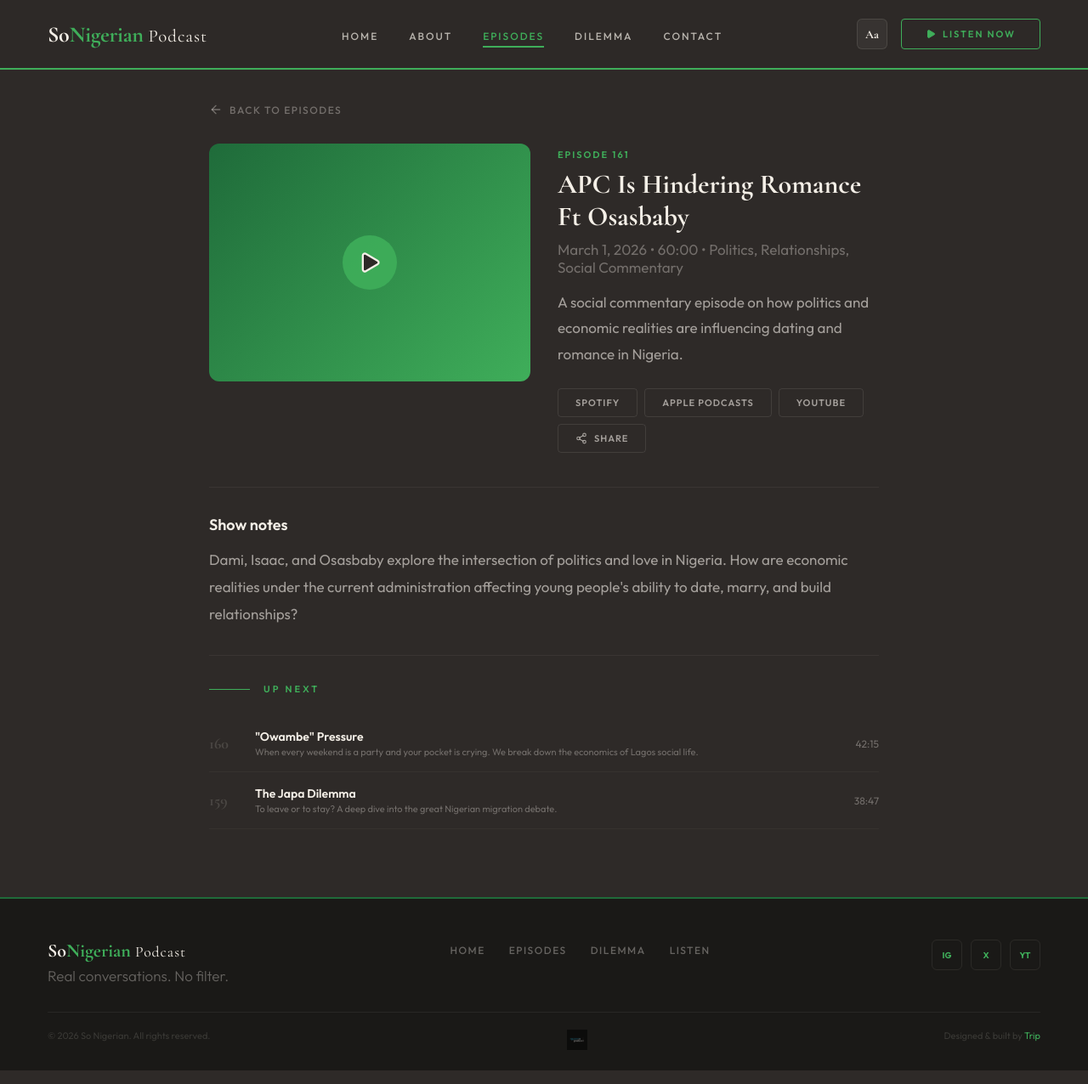
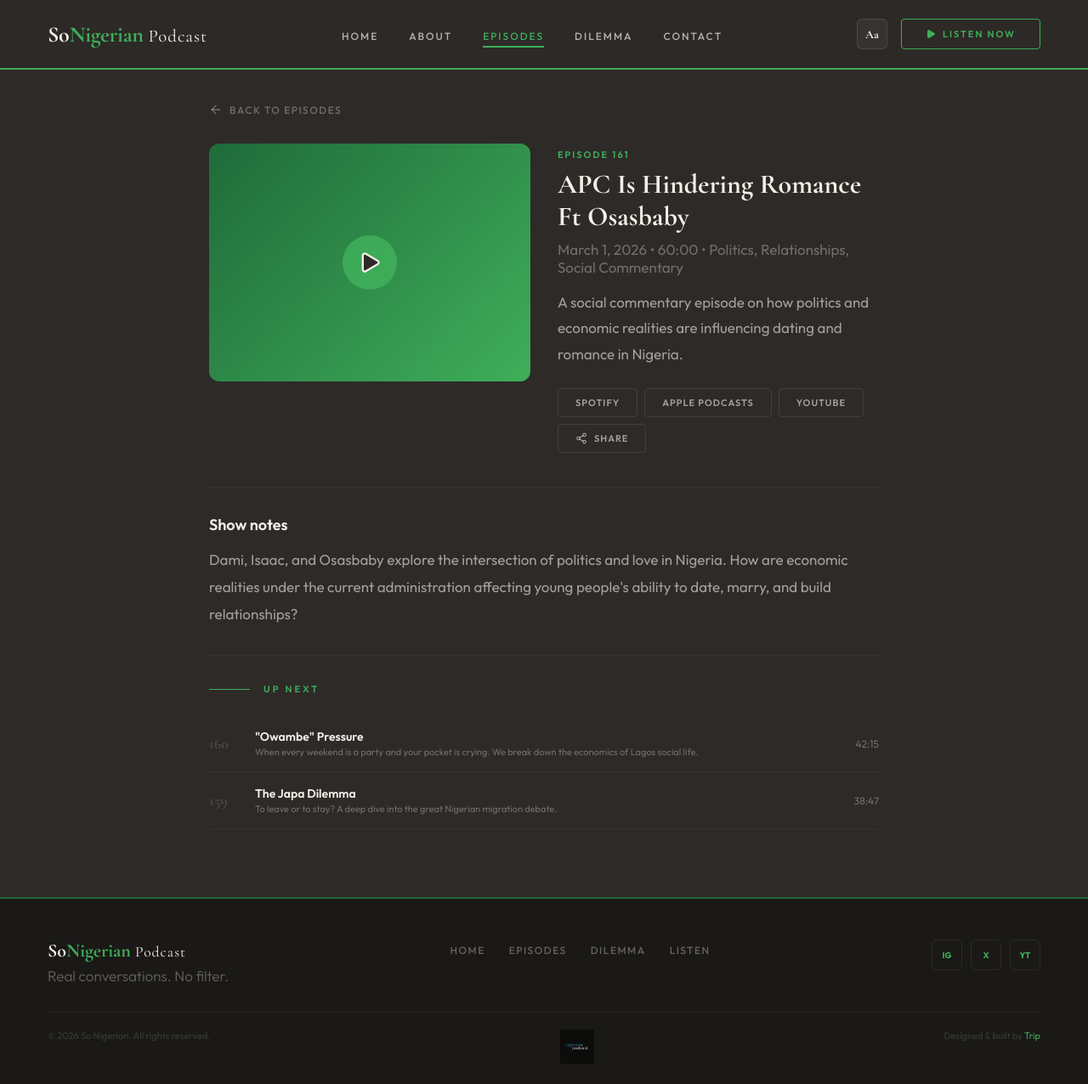
Before and after one commit to ajadonai/sonigerian, a React (Vite) app: page /episodes/apc-hindering-romance in a window 1280 px wide. Shown: the whole page at 85% size. Built offline with nearby package versions, Linux system fonts and the light colour scheme.

Commit message:
Increase Eggcorn logo size in footer

```diff
--- a/src/components/Footer.css
+++ b/src/components/Footer.css
@@ -47,7 +47,7 @@
 
 .footer-eggcorn { display: flex; align-items: center; }
 .footer-eggcorn img {
-  height: 24px; width: auto;
+  height: 40px; width: auto;
   opacity: 0.5; transition: opacity 0.3s;
   filter: invert(1);
 }
```
